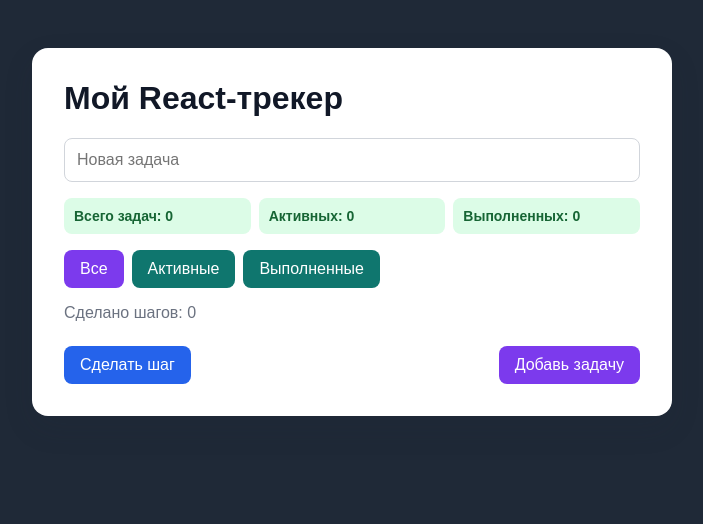
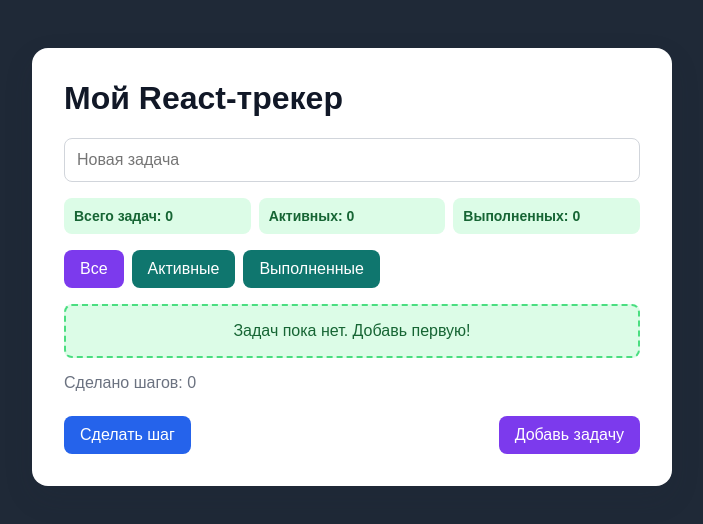
Before and after one commit to nursultaneskendir00/react-task-tracker, a React (Vite) app in the folder react-tasks/: page / in a window 1280 px wide. Shown: the top 524 px of the page, without its empty margins (288-991 px from the left). Built offline with nearby package versions, Linux system fonts and the light colour scheme.

Commit message:
Добавить статистику и пустое состояние React задач

```diff
--- a/react-tasks/src/App.css
+++ b/react-tasks/src/App.css
@@ -135,3 +135,12 @@ li.completed span {
     grid-template-columns: 1fr;
   }
 }
+.empty-message {
+  margin: 16px 0;
+  padding: 16px;
+  color: #166534;
+  text-align: center;
+  background-color: #dcfce7;
+  border: 2px dashed #4ade80;
+  border-radius: 8px;
+}
--- a/react-tasks/src/App.jsx
+++ b/react-tasks/src/App.jsx
@@ -108,7 +108,14 @@ function App() {
           Очистить выполненные
         </button>
       )}
-
+      {visibleTasks.length === 0 && (
+        <p className="empty-message">
+          {tasks.length === 0
+          ? 'Задач пока нет. Добавь первую!'
+        : 'В этом фильтре задач нет.'}
+        </p>
+      )
+      }
       <ul>
          {visibleTasks.map(({ task, index }) => (
           <li key={index} className={task.completed ? 'completed' : ''}>
```
Also changed, not shown: 1 other file (tests, documents, lock files or other folders).
